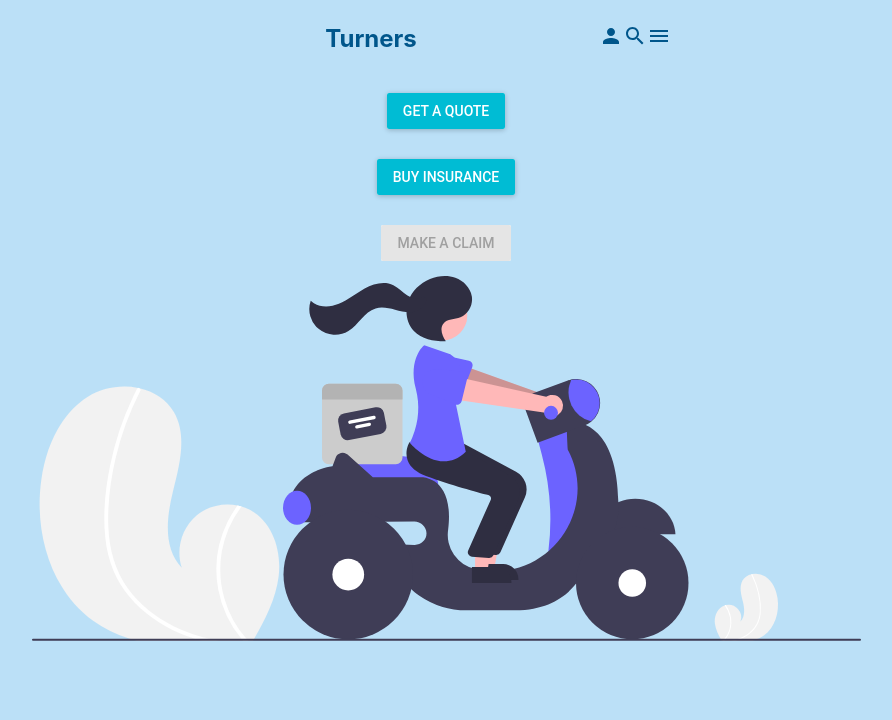
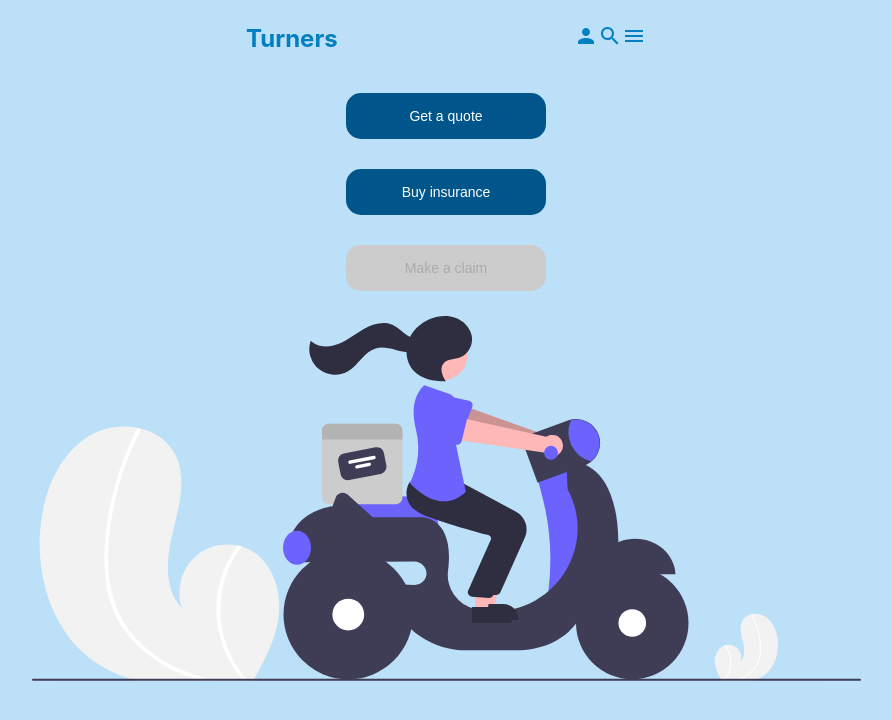
Before and after one commit to amy-justice/react-multi-step-form, a React (Create React App) app: page / in a window 1280 px wide. Shown: the top 720 px of the page, without its empty margins (194-1086 px from the left). Built offline with nearby package versions, Linux system fonts and the light colour scheme.

Commit message:
updated to be more like prototype

```diff
--- a/src/components/FormMenu.js
+++ b/src/components/FormMenu.js
@@ -9,8 +9,8 @@ export class FormMenu extends Component {
 
     render() {
         return (
-            <div style= {{color: "#00568b", display: "flex", flexDirection: "row", alignItems: "center", background: '#bbe0f7'}}>
-                <div style={{width: '300px'}}>
+            <div style= {{color: "#007fc1", display: "flex", flexDirection: "row", alignItems: "center", background: '#bbe0f7'}}>
+                <div style={{width: '250px', textAlign: 'left'}}>
                     <h2>Turners</h2>
                 </div>
                 <div style={{ width: '150px', fontSize: 'large', textAlign: 'right'}}>
--- a/src/components/FormReg.js
+++ b/src/components/FormReg.js
@@ -2,10 +2,6 @@ import React, { Component } from 'react';
 import MuiThemeProvider from 'material-ui/styles/MuiThemeProvider';
 import AppBar from 'material-ui/AppBar';
 import TextField from 'material-ui/TextField';
-import FormControl from '@material-ui/core/FormControl';
-import FormControlLabel from '@material-ui/core/FormControlLabel'
-import Checkbox from '@material-ui/core/Checkbox';
-import RaisedButton from 'material-ui/RaisedButton'
 
 export class FormReg extends Component {
     continue = e => {
@@ -26,8 +22,9 @@ export class FormReg extends Component {
         return (
             <MuiThemeProvider>
                 <div style={{ background: '#f3f3f3', height: '100vh', display: 'flex', flexDirection: 'column', alignItems: 'center'}}>
-                    <AppBar title = "Get a quote" />
-                    <h2 style={{ color: '#00568b' }}>Please tell us your cars make, model and year</h2>
+                    <AppBar title = "Get a quote" style={{ backgroundColor: '#007fc1' }} />
+                    <h2 style={{ color: '#007fc1', marginTop: '50px' }}>Please tell us about your car</h2>
+                    <div style={{width: 500}}>
                     <TextField
                         hintText='e.g Toyota'
                         floatingLabelText='Make'
@@ -59,7 +56,22 @@ export class FormReg extends Component {
                         defaultValue = {values.carEngine}
                     />
 
-                    {/* <div style={{ display: 'flex', alignItems: 'center', textAlign:'center'}}> */}
+                    <div>
+                    <button
+                        label = "Go back"
+                        primary = {true}
+                        style= {buttonStyles}
+                        onClick = { this.previous } >
+                    Go back</button>
+
+                    <button
+                        label = "Continue"
+                        primary = {true}
+                        style= {buttonStyles}
+                        onClick = { this.continue } >
+                    Continue</button>
+                    </div>
+                    {/* <div style={{ display: 'flex', alignItems: 'center', textAlign:'center'}}>
                             <RaisedButton
                                 label = "Go back"
                                 primary = {true}
@@ -73,17 +85,25 @@ export class FormReg extends Component {
                                 style= {styles.button}
                                 onClick = { this.continue } >
                             </RaisedButton>
-                    {/* </div> */}
+                    </div> */}
+
+                    </div>
                 </div>
             </MuiThemeProvider>
         )
     }
 }
-
-const styles = {
-    button: {
-        margin: 15
-    }
+const buttonStyles = {
+    background: '#00568b',
+    borderRadius: '15px',
+    color: 'white',
+    padding: 15,
+    margin: 15,
+    border: 'none',
+    width: 120,
+    fontSize: '14px',
+    cursor: 'pointer',
+    marginTop: 30
 }
 
 export default FormReg
--- a/src/components/FormTerms.js
+++ b/src/components/FormTerms.js
@@ -5,7 +5,6 @@ import TextField from 'material-ui/TextField';
 import FormControl from '@material-ui/core/FormControl';
 import FormControlLabel from '@material-ui/core/FormControlLabel'
 import Checkbox from '@material-ui/core/Checkbox';
-import RaisedButton from 'material-ui/RaisedButton'
 
 export class FormTerms extends Component {
     continue = e => {
@@ -31,10 +30,10 @@ export class FormTerms extends Component {
         return (
             <MuiThemeProvider>
                 <div style={{ background: '#f3f3f3', height: '100vh'}}>
-                    <AppBar title = "Get a quote" />
-                    <h2 style={{ color: '#00568b' }}>Privacy Policy, Terms and Conditions</h2>
+                    <AppBar title = "Get a quote" style={{ backgroundColor: '#007fc1' }} />
+                    <h2 style={{ color: '#007fc1', marginTop: '50px' }}>Privacy Policy, Terms and Conditions</h2>
                     <div style={{width: '500px'}}>
-                        <p>
+                        <p style={{ margin: '40px'}}>
                         Sed ut perspiciatis unde omnis iste natus error sit voluptatem accusantium doloremque laudantium, totam rem aperiam, eaque ipsa quae ab illo inventore veritatis et quasi architecto beatae vitae dicta sunt explicabo. Nemo enim ipsam voluptatem quia voluptas sit aspernatur aut odit aut fugit, sed quia consequuntur magni dolores eos qui ratione voluptatem sequi nesciunt.
 
                         Please tick this box to agree to our terms and conditions.
@@ -47,19 +46,19 @@ export class FormTerms extends Component {
                             onChange={checkboxTerms('terms')} />
                         </FormControl>
                         {/* <div style={{ display: 'flex', alignItems: 'center', textAlign:'center'}}> */}
-                            <RaisedButton
+                            <button
                                 label = "Go back"
                                 primary = {true}
-                                style= {styles.button}
+                                style= {buttonStyles}
                                 onClick = { this.previous } >
-                            </RaisedButton>
+                            Go back</button>
 
-                            <RaisedButton
+                            <button
                                 label = "Continue"
                                 primary = {true}
-                                style= {styles.button}
+                                style= {buttonStyles}
                                 onClick = { this.continue } >
-                            </RaisedButton>
+                            Continue</button>
                         {/* </div> */}
                     </div>
                 </div>
@@ -68,10 +67,16 @@ export class FormTerms extends Component {
     }
 }
 
-const styles = {
-    button: {
-        margin: 15
-    }
+const buttonStyles = {
+    background: '#00568b',
+    borderRadius: '15px',
+    color: 'white',
+    padding: 15,
+    margin: 15,
+    border: 'none',
+    width: 120,
+    fontSize: '14px',
+    cursor: 'pointer'
 }
 
 export default FormTerms
--- a/src/components/OptionsPage.js
+++ b/src/components/OptionsPage.js
@@ -23,24 +23,23 @@ export class OptionsPage extends Component {
             <MuiThemeProvider>
                 <React.Fragment>
                     <FormMenu />
-                    <RaisedButton
+                    <button
                         label = "Get a quote"
-                        primary = {true}
-                        style = {styles}
+                        style = {buttonStyles}
                         onClick = { this.continue } >
-                    </RaisedButton>
-                    <RaisedButton
+                    Get a quote</button>
+                    <button
                         label = "Buy insurance"
                         primary = {true}
-                        style = {styles}
+                        style = {buttonStyles}
                         >
-                    </RaisedButton>
-                    <RaisedButton
+                    Buy insurance</button>
+                    <button
                         label = "Make a claim"
                         primary = {true}
-                        style = {styles}
+                        style = {buttonStyles2}
                         disabled >
-                    </RaisedButton>
+                    Make a claim</button>
                     <ReactImage />
                 </React.Fragment>
             </MuiThemeProvider>
@@ -48,8 +47,28 @@ export class OptionsPage extends Component {
     }
 }
 
-const styles = {
-        margin: 15
+const buttonStyles = {
+    background: '#00568b',
+    borderRadius: '15px',
+    color: 'white',
+    padding: 15,
+    margin: 15,
+    border: 'none',
+    width: 200,
+    fontSize: '14px',
+    cursor: 'pointer'
+}
+
+const buttonStyles2 = {
+    background: '#cccccc',
+    borderRadius: '15px',
+    color: '#aaaaaa',
+    padding: 15,
+    margin: 15,
+    border: 'none',
+    width: 200,
+    fontSize: '14px',
+    marginBottom: '25px'
 }
 
 
```
